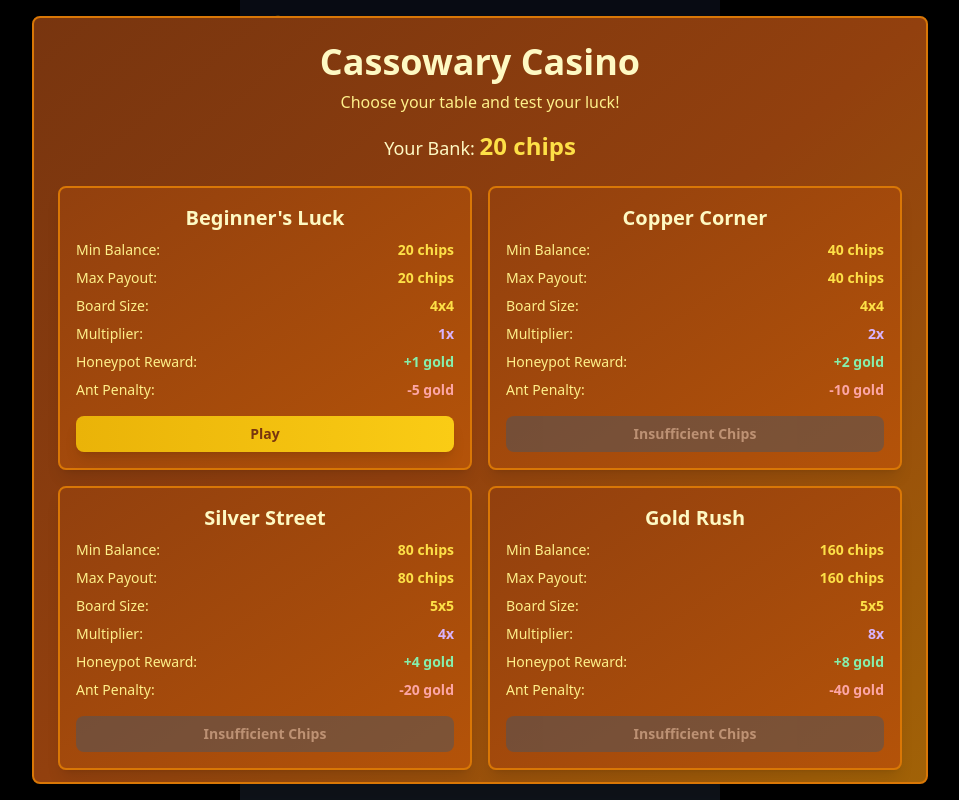
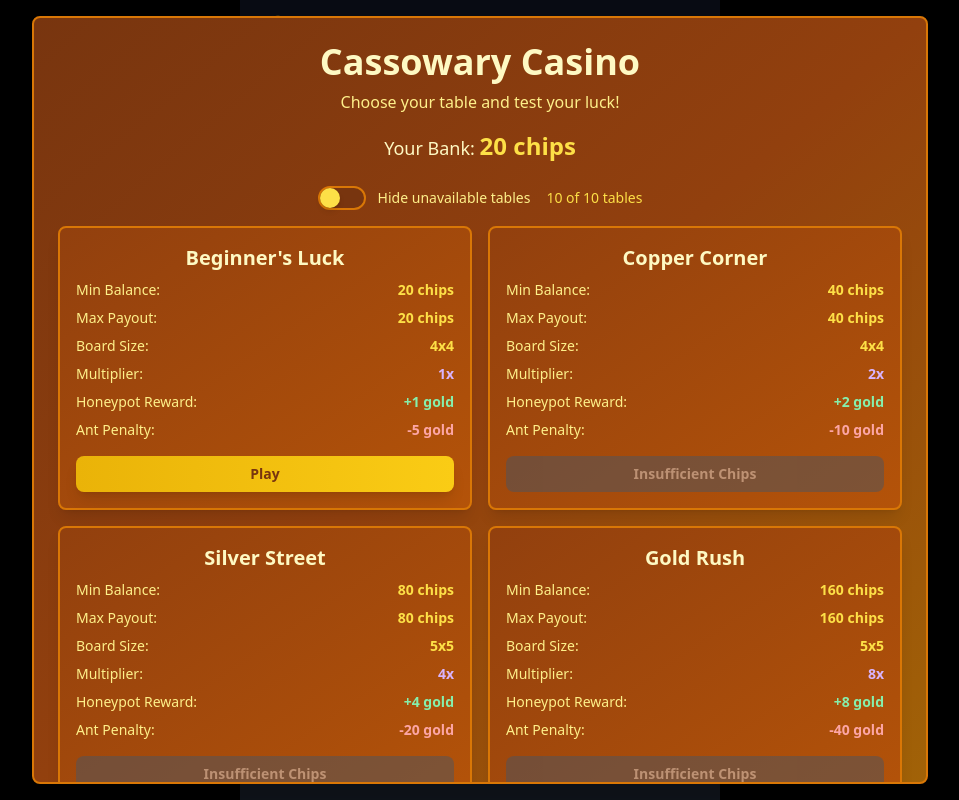
Before and after one commit to Crushford/Cassowary-Games, a Vue app: page /casino in a window 1280 px wide. Shown: the whole page, without its empty margins (160-1119 px from the left). Built offline with nearby package versions, Linux system fonts and the light colour scheme.

Commit message:
Block users from playing a table they already completed

```diff
--- a/src/components/casino/CasinoGame.vue
+++ b/src/components/casino/CasinoGame.vue
@@ -19,6 +19,9 @@
 
     <!-- Round complete modal -->
     <RoundCompleteModal v-if="tableStore.showRoundComplete" />
+
+    <!-- Table limit reached modal -->
+    <TableLimitReachedModal v-if="tableStore.showTableLimitReached" />
 
     <!-- Cap reached modal -->
     <CapReachedModal v-if="tableStore.status === 'capped'" />
@@ -48,6 +51,7 @@ const CasinoSquare = defineAsyncComponent(() => import('./CasinoSquare.vue'));
 const CapReachedModal = defineAsyncComponent(() => import('./CapReachedModal.vue'));
 const TablesSelectionModal = defineAsyncComponent(() => import('./TablesSelectionModal.vue'));
 const RoundCompleteModal = defineAsyncComponent(() => import('./RoundCompleteModal.vue'));
+const TableLimitReachedModal = defineAsyncComponent(() => import('./TableLimitReachedModal.vue'));
 
 const router = useRouter();
 const globalStore = useGlobalStore();
--- /dev/null
+++ b/src/components/casino/TableLimitReachedModal.vue
@@ -0,0 +1,65 @@
+<template>
+  <div class="fixed inset-0 bg-black bg-opacity-50 flex items-center justify-center z-50 p-4">
+    <div
+      class="bg-gradient-to-br from-green-800 to-green-700 rounded-lg p-8 max-w-md w-full shadow-2xl border-2 border-green-600"
+    >
+      <div class="text-center">
+        <h2 class="text-3xl font-bold text-green-100 mb-6">Table Complete!</h2>
+        <div class="space-y-4 text-green-200 mb-8">
+          <div class="flex justify-between">
+            <span class="text-lg">Current balance:</span>
+            <span class="font-semibold text-green-300"
+              >{{ globalStore.player.totalChips }} chips</span
+            >
+          </div>
+          <div class="pt-4 border-t border-green-600">
+            <div class="flex justify-between mb-2">
+              <span>Your progress on this table:</span>
+              <span class="font-semibold text-green-300"
+                >{{ totalProfit }} / {{ tableStore.maxPayout }}</span
+              >
+            </div>
+            <div class="w-full bg-green-900 rounded-full h-3">
+              <div
+                class="bg-green-400 h-3 rounded-full transition-all duration-300"
+                :style="{
+                  width: '100%',
+                }"
+              ></div>
+            </div>
+          </div>
+          <div class="text-green-100 text-sm">
+            <p>You've won the maximum amount you can win on this table!</p>
+            <p class="mt-2">It's time to choose a new table.</p>
+          </div>
+        </div>
+        <button
+          @click="async () => await tableStore.goToTables()"
+          class="w-full bg-gradient-to-r from-green-600 to-green-500 text-white py-3 px-6 rounded-lg font-semibold hover:from-green-500 hover:to-green-400 transition-all duration-200 shadow-lg hover:shadow-xl"
+        >
+          Back to Tables
+        </button>
+      </div>
+    </div>
+  </div>
+</template>
+
+<script setup lang="ts">
+import { computed } from 'vue';
+import { useRoundStore } from '../../stores/round';
+import { useTableStore } from '../../stores/table';
+import { useGlobalStore } from '../../stores/global';
+
+const roundStore = useRoundStore();
+const tableStore = useTableStore();
+const globalStore = useGlobalStore();
+
+const totalProfit = computed(() => {
+  if (!roundStore.tableId) return 0;
+  return globalStore.tablesProgress[roundStore.tableId]?.totalProfit ?? 0;
+});
+
+defineOptions({
+  name: 'TableLimitReachedModal',
+});
+</script>
--- a/src/components/casino/TablesSelectionModal.vue
+++ b/src/components/casino/TablesSelectionModal.vue
@@ -15,15 +15,50 @@
         </div>
       </div>
 
+      <!-- Toggle for hiding unavailable tables -->
+      <div class="flex justify-center mb-4">
+        <div class="flex items-center space-x-4">
+          <label class="flex items-center space-x-3 text-yellow-200 cursor-pointer">
+            <div class="relative">
+              <input v-model="hideUnavailableTables" type="checkbox" class="sr-only" />
+              <div
+                class="w-12 h-6 bg-amber-900 border-2 border-amber-600 rounded-full transition-colors duration-200"
+                :class="hideUnavailableTables ? 'bg-amber-600 border-amber-500' : ''"
+              ></div>
+              <div
+                class="absolute top-0.5 left-0.5 w-5 h-5 bg-yellow-300 rounded-full transition-transform duration-200 shadow-md"
+                :class="hideUnavailableTables ? 'transform translate-x-6' : ''"
+              ></div>
+            </div>
+            <span class="text-sm font-medium">Hide unavailable tables</span>
+          </label>
+          <span class="text-yellow-300 text-sm">
+            {{ filteredTables.length }} of {{ Object.values(tableStore.tables).length }} tables
+          </span>
+        </div>
+      </div>
+
       <!-- Loading state -->
       <div v-if="!tableStore.loaded" class="text-center py-12">
         <div class="text-yellow-200 text-xl">Loading tables...</div>
       </div>
 
       <!-- Tables grid -->
+      <div v-else>
+        <!-- No tables available message -->
+        <div v-if="filteredTables.length === 0" class="text-center py-12">
+          <div class="text-yellow-200 text-xl mb-4">
+            {{ hideUnavailableTables ? 'No available tables found' : 'No tables available' }}
+          </div>
+          <div v-if="hideUnavailableTables" class="text-yellow-300 text-sm">
+            Try unchecking "Hide unavailable tables" to see all tables
+          </div>
+        </div>
+
+        <!-- Tables grid -->
         <div v-else class="grid grid-cols-1 md:grid-cols-2 gap-4">
           <div
-          v-for="table in Object.values(tableStore.tables)"
+            v-for="table in filteredTables"
             :key="table.id"
             class="bg-gradient-to-br from-amber-800 to-amber-700 rounded-lg p-4 shadow-lg border-2 border-amber-600 hover:border-amber-400 transition-all duration-200"
           >
@@ -85,6 +120,8 @@
                     :class="
                       globalStore.tablesProgress[table.id].totalProfit < 0
                         ? 'text-red-300'
+                        : globalStore.tablesProgress[table.id].totalProfit >= table.maxPayout
+                          ? 'text-green-300'
                           : 'text-yellow-300'
                     "
                     >{{ globalStore.tablesProgress[table.id].totalProfit }} /
@@ -93,11 +130,24 @@
                 </div>
                 <div class="w-full bg-amber-900 rounded-full h-1">
                   <div
-                  class="bg-yellow-400 h-1 rounded-full transition-all duration-300"
+                    :class="
+                      globalStore.tablesProgress[table.id].totalProfit >= table.maxPayout
+                        ? 'bg-green-400'
+                        : 'bg-yellow-400'
+                    "
+                    class="h-1 rounded-full transition-all duration-300"
                     :style="{
                       width: `${Math.max(0, Math.min(100, (globalStore.tablesProgress[table.id].totalProfit / table.maxPayout) * 100))}%`,
                     }"
                   ></div>
+                </div>
+
+                <!-- Table Complete indicator -->
+                <div
+                  v-if="globalStore.tablesProgress[table.id].totalProfit >= table.maxPayout"
+                  class="mt-2 text-center text-green-300 font-semibold text-xs"
+                >
+                  ✓ Table Complete
                 </div>
 
                 <!-- Rounds Complete -->
@@ -115,15 +165,31 @@
         </div>
       </div>
     </div>
+  </div>
 </template>
 
 <script setup lang="ts">
+import { ref, computed } from 'vue';
 import { useGlobalStore } from '../../stores/global';
 import { useTableStore } from '../../stores/table';
 import type { TableConfig } from '../../stores/table';
 
 const globalStore = useGlobalStore();
 const tableStore = useTableStore();
+
+// Toggle for hiding unavailable tables
+const hideUnavailableTables = ref(false);
+
+// Computed property to filter tables based on toggle
+const filteredTables = computed(() => {
+  const allTables = Object.values(tableStore.tables);
+
+  if (!hideUnavailableTables.value) {
+    return allTables;
+  }
+
+  return allTables.filter((table) => isTableAccessible(table));
+});
 
 const getTablePayouts = (table: TableConfig) => {
   const multiplier = table.payoutMultiplier ?? 1.0;
@@ -134,11 +200,23 @@ const getTablePayouts = (table: TableConfig) => {
 };
 
 const isTableAccessible = (table: TableConfig) => {
+  // Check if table has reached its limit
+  const tableProgress = globalStore.tablesProgress[table.id];
+  if (tableProgress && tableProgress.totalProfit >= table.maxPayout) {
+    return false;
+  }
+
   // Table is accessible if player has enough chips OR if table has been unlocked before
   return globalStore.isTableAccessible(table.id, table.minimumBuyIn);
 };
 
 const getTableButtonText = (table: TableConfig) => {
+  // Check if table has reached its limit
+  const tableProgress = globalStore.tablesProgress[table.id];
+  if (tableProgress && tableProgress.totalProfit >= table.maxPayout) {
+    return 'Table Complete';
+  }
+
   if (globalStore.player.totalChips >= table.minimumBuyIn) {
     return 'Play';
   } else if (globalStore.unlockedTables.has(table.id)) {
--- a/src/stores/table.ts
+++ b/src/stores/table.ts
@@ -30,6 +30,7 @@ interface TableState {
   currentPuzzleIdOrName: string | null;
   // Modal state
   showRoundComplete: boolean;
+  showTableLimitReached: boolean;
 }
 
 export const useTableStore = defineStore('table', {
@@ -44,6 +45,7 @@ export const useTableStore = defineStore('table', {
     currentPuzzleIdOrName: null,
     // Modal state
     showRoundComplete: false,
+    showTableLimitReached: false,
   }),
 
   getters: {
@@ -117,6 +119,19 @@ export const useTableStore = defineStore('table', {
 
     getTable(id: string): TableConfig | undefined {
       return this.tables[id];
+    },
+
+    async isTableLimitReached(tableId: string): Promise<boolean> {
+      const { useGlobalStore } = await import('./global');
+      const globalStore = useGlobalStore();
+      const table = this.getTable(tableId);
+
+      if (!table) return false;
+
+      const tableProgress = globalStore.tablesProgress[tableId];
+      if (!tableProgress) return false;
+
+      return tableProgress.totalProfit >= table.maxPayout;
     },
 
     async resolveNextPuzzle(
@@ -272,6 +287,16 @@ export const useTableStore = defineStore('table', {
           }
         }
 
+        // Check if table limit has been reached
+        if (roundStore.tableId && newStatus === 'won') {
+          const tableProgress = globalStore.tablesProgress[roundStore.tableId];
+          if (tableProgress && tableProgress.totalProfit >= this.maxPayout) {
+            // Table limit reached - show table limit reached modal
+            this.showTableLimitReached = true;
+            return;
+          }
+        }
+
         // Show round complete modal
         this.showRoundComplete = true;
       }
@@ -289,6 +314,7 @@ export const useTableStore = defineStore('table', {
 
     async goToTables() {
       this.showRoundComplete = false; // Reset round complete modal state
+      this.showTableLimitReached = false; // Reset table limit reached modal state
       // Clear table context to show tables modal
       const { useRoundStore } = await import('./round');
       const roundStore = useRoundStore();
@@ -323,6 +349,7 @@ export const useTableStore = defineStore('table', {
     resetTableState() {
       this.status = 'playing';
       this.showRoundComplete = false;
+      this.showTableLimitReached = false;
       this.maxPayout = 0;
       this.puzzleQueueIndex = 0;
       this.usedPuzzleIds = new Set<string>();
```
Lines whose indentation alone changed are shown as unchanged.
